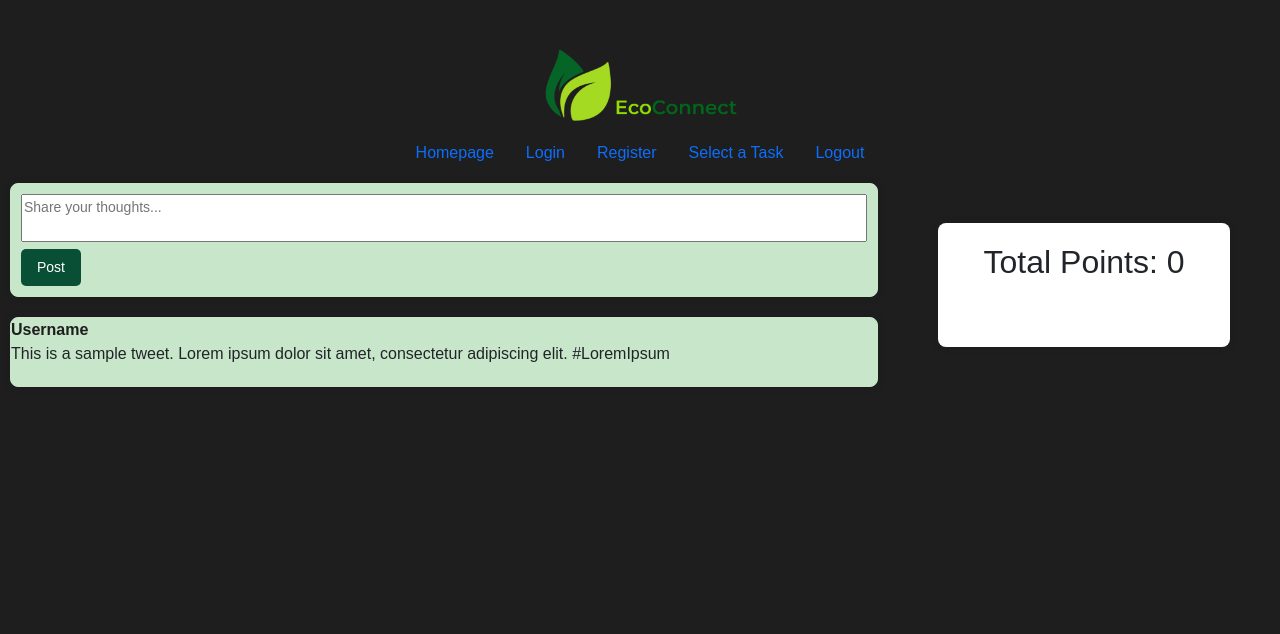
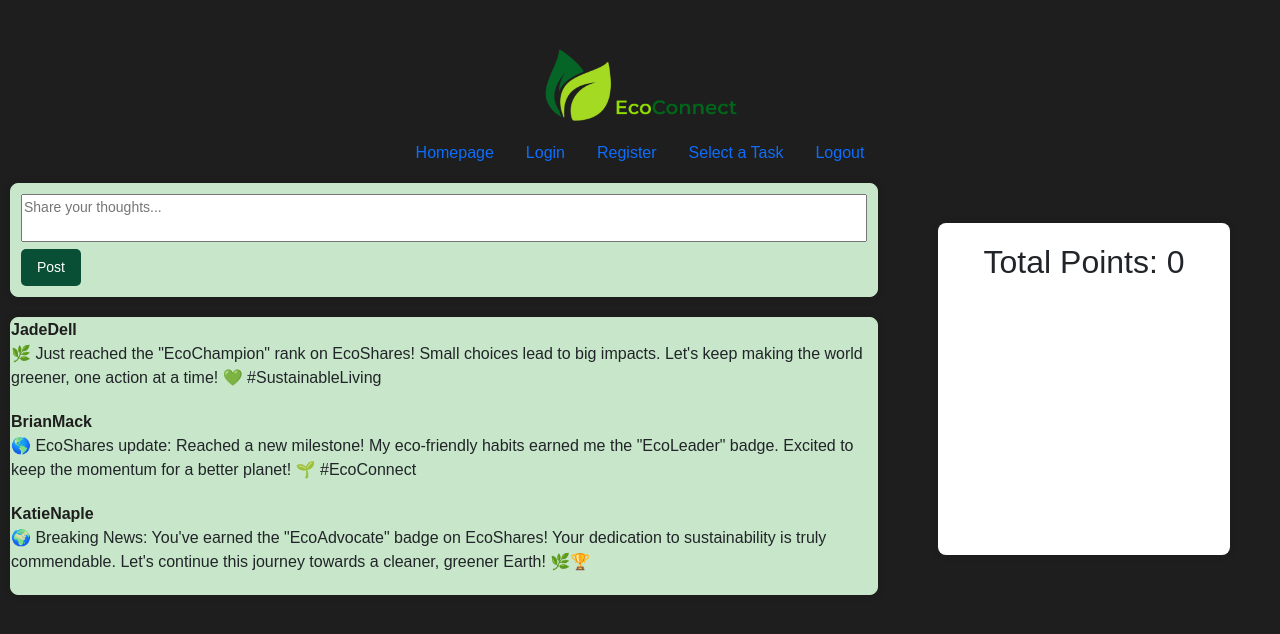
Before and after one commit to gpadberg/EcoConnect, a Flask app: page /homepage in a window 1280 px wide. Shown: the top 634 px of the page. Run offline with Flask 3, Linux system fonts and the light colour scheme.

Commit message:
Update home.html

```diff
--- a/templates/home.html
+++ b/templates/home.html
@@ -1,4 +1,5 @@
 {% from "showlinks.html" import show_links %}
+
 
 <!-- index.html -->
 <!DOCTYPE html>
@@ -16,9 +17,10 @@
        <img src="static/EcoConnect.png" alt="Your Logo">
    </div>
 
+
    <div class="parent">
        <div class="header">
-            {{ show_links(user) }}
+           {{ show_links() }}
        </div>
    </div>
    <!-- Navigation Bar -->
@@ -28,6 +30,7 @@
            <li><a href="#">Claim a Task</a></li>
        </ul>
    </nav> -->
+
 
    <!-- Main Content and Right Column Container -->
    <div id="main-container">
@@ -39,23 +42,41 @@
                <button>Post</button>
            </div>
 
+
            <!-- Tweets Container -->
            <div id="tweets-container">
                <!-- Sample tweet -->
                <div class="tweet">
-                    <strong>Username</strong>
-                    <p>This is a sample tweet. Lorem ipsum dolor sit amet, consectetur adipiscing elit. #LoremIpsum</p>
+                   <strong>JadeDell</strong>
+                   <p>🌿 Just reached the "EcoChampion" rank on EcoShares! Small choices lead to big impacts. Let's keep making the world greener, one action at a time! 💚 #SustainableLiving</p>
                </div>
 
+               <div class="tweet">
+                   <strong>BrianMack</strong>
+                   <p>🌎 EcoShares update: Reached a new milestone! My eco-friendly habits earned me the "EcoLeader" badge. Excited to keep the momentum for a better planet! 🌱 #EcoConnect</p>
+               </div>
+
+               <div class="tweet">
+                   <strong>KatieNaple</strong>
+                   <p>🌍 Breaking News: You've earned the "EcoAdvocate" badge on EcoShares! Your dedication to sustainability is truly commendable. Let's continue this journey towards a cleaner, greener Earth! 🌿🏆</p>
+               </div>
                <!-- Add more tweets as needed -->
            </div>
        </div>
 
+
        <!-- Right Column -->
        <div class="rank-container">
            <h2 id="totalPoints">Total Points: {{ total_points }}</h2>
+           <p id="yourRank"></p> <!-- Removed the colon in the id attribute -->
+           <p id="sustainabilityStarter"></p> <!-- Adjusted the id attribute for consistency -->
        </div>
 
-        <script src="script.js"></script>
+
+           <!-- Add content for the right column here -->
+           <!-- <h2>User Profile</h2>
+           <p>Content goes here...</p> -->
+       </div>
+   </div>
 </body>
 </html>
```
Lines whose indentation alone changed are shown as unchanged.
